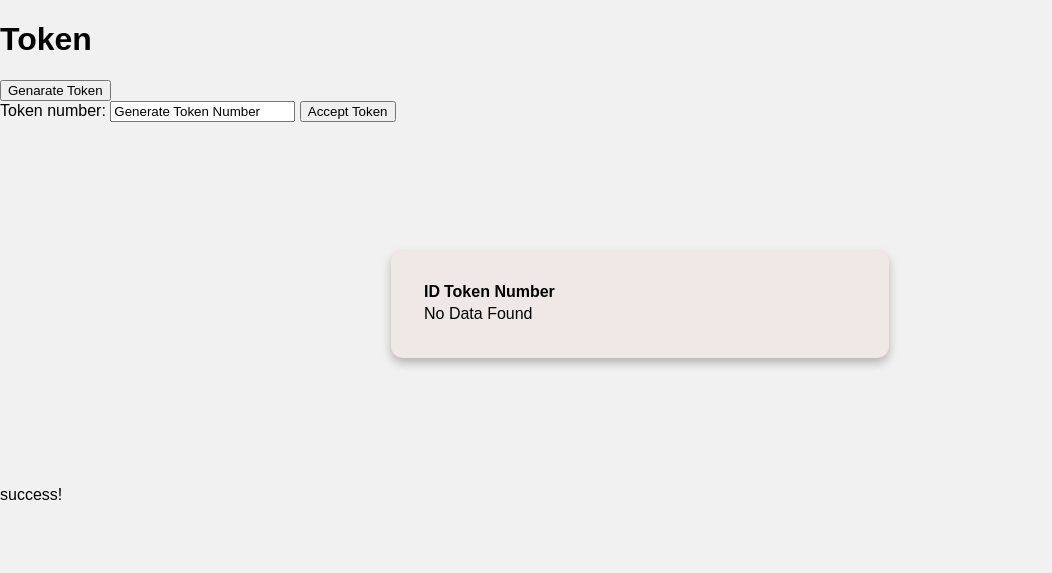
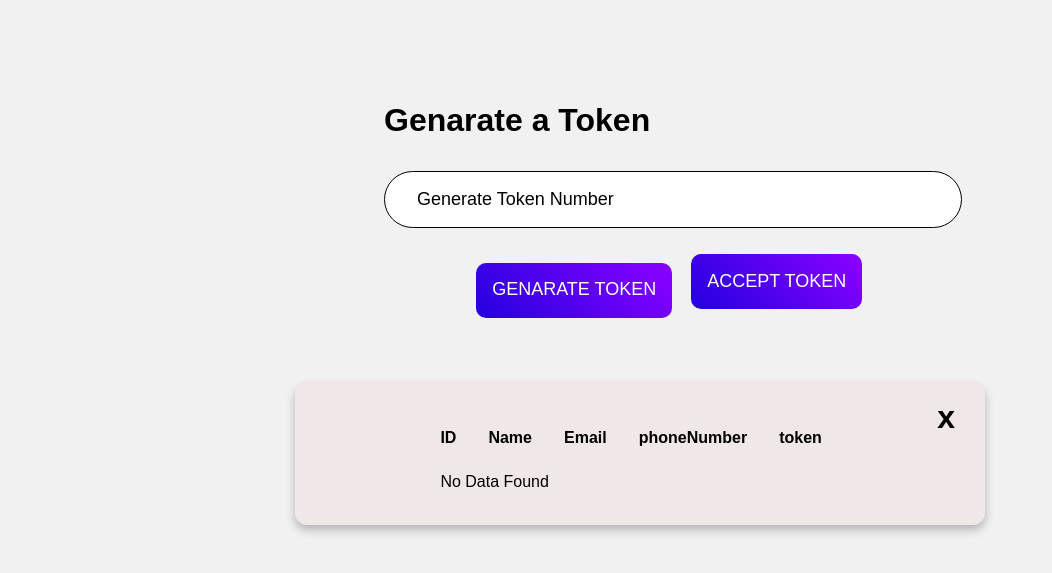
Before and after one commit to pasinduPrabhath/uok-project, a PHP site: page /token.php?token=1 in a window 1280 px wide. Shown: the top 573 px of the page, without its empty margins (0-1052 px from the left). Run offline with PHP 8.4, Linux system fonts and the light colour scheme; data that the repository does not hold is empty; some libraries are stand-ins or nearby versions.

Commit message:
roughy finished

```diff
--- a/src/adminPage.css
+++ b/src/adminPage.css
@@ -233,6 +233,15 @@ body {
   margin-top: -25%;
 
 }
+.popup th{
+  padding: 0 10px;
+}
+ .popup td{
+  padding: 0 8px;
+  padding: 6px;
+   padding-top: 9px;
+}
+
 
 .popup2{
 
@@ -255,9 +264,22 @@ body {
 
 }
 
+.popup2 th{
+  padding: 0 10px;
+}
+ .popup2 td{
+  padding: 0 8px;
+  padding: 6px;
+  padding-top: 9px;
+}
+.popup2 table{
+  margin-left: auto;
+  margin-right: auto;
+}
+
 .popupToken{
 
-  width: calc(70% / 2 - 10px);
+  width: calc(100% / 2 - 10px);
   height: 10%;
   margin: 0 20px;
   justify-content: space-between;
@@ -272,6 +294,20 @@ body {
   margin-bottom: 10%;
   margin-left: auto;
   margin-right: auto;
-  margin-top: 10%;
+  margin-top: 5%;
 
 }
+
+.popupToken td{
+  padding: 0 15px;
+  /* padding: 5px; */
+  padding-top: 5px;
+}
+.popupToken th{
+  padding: 15px;
+}
+
+.table-table-bordered{
+  margin-left: auto;
+    margin-right: auto;
+}
--- /dev/null
+++ b/src/token-style.css
@@ -0,0 +1,61 @@
+
+
+.token-class{
+    width: 40%;
+    margin-left: auto;
+    margin-right: auto;
+}
+
+.token-class h1{
+    margin-top: 20%;
+    margin-left: auto;
+    margin-right: auto;
+}
+
+.token-class button{
+    border: none;
+    background :linear-gradient(45deg,rgb(35, 1, 224),rgb(140, 1, 255));
+    color: white;
+    padding: 1rem;
+    border-radius: 10px;
+    text-align: center;
+    text-transform: uppercase;
+    font-size: 18px;
+    height: 55px;
+    cursor: pointer;
+    margin-top: -9%;
+    z-index: 2;
+    position: static;
+    display: flex;
+    margin-left: 18%;
+    /* left: 40%; */
+}
+
+input[type='submit']{
+    border: none;
+    background :linear-gradient(45deg,rgb(35, 1, 224),rgb(140, 1, 255));
+    color: white;
+    padding: 1rem;
+    border-radius: 10px;
+    text-align: center;
+    text-transform: uppercase;
+    font-size: 18px;
+    height: 55px;
+    cursor: pointer;
+    margin-top: 5%;
+    position: relative;
+    left: 60%;
+
+}
+
+input[type='text']{
+    border: 1px solid black;
+    height: 55px;
+    padding: 0 2rem;
+    width: 100%;
+    outline: none;
+    transition: background .5s;
+    font-size: 18px;
+    border-radius: 100px;
+    margin-top: 2%;
+}
--- a/src/token.php
+++ b/src/token.php
@@ -7,6 +7,7 @@
     <meta name="viewport" content="width=device-width, initial-scale=1.0" />
     <title>Token</title>
     <link rel="stylesheet" href="adminPage.css" />
+    <link rel="stylesheet" href="token-style.css">
     <?php
 include("db.php");
 ?>
@@ -23,13 +24,14 @@ include("db.php");
         alt="logo"
         align="CENTER"
       />
-    </div>
+  </div>
 
-    <h1>Token</h1>
-    <button onclick="generate_token(4)">Genarate Token</button>
+    <div class="token-class">
+
+    <h1>Genarate a Token</h1>
+
 
     <form action="#" method="post">
-      <label for="tokenNumber">Token number:</label>
       <input
         type="text"
         name="token"
@@ -37,11 +39,15 @@ include("db.php");
         value="Generate Token Number"
         onkeydown="return false"
       />
+
       <input type="submit" value="Accept Token" id="tokenAccept">
     </form>
+    <button onclick="generate_token(4)">Genarate Token</button>
 
 
-    <div id="paidpopUps" class="popupToken" >
+    </div>
+
+    <!-- <div id="paidpopUps" class="popupToken" >
         <div class="container" >
           <div class="row">
             <div class="col-sm-8">
@@ -85,8 +91,64 @@ include("db.php");
           </div>
         </div>
       </div>
-    </div>
+    </div> -->
 
+    <div id="popUps" class="popupToken" >
+        <div class="container" >
+          <h1 style = "float:right; margin-top: -2%;" id="close" onclick="hidePopUp()">x</h1>
+          <div class="row">
+            <div class="col-sm-8">
+              <?php echo $deleteMsg??''; ?>
+              <div class="table-responsive">
+                <table class="table-table-bordered">
+                  <thead>
+                    <tr>
+                      <th>ID</th>
+
+                      <th>Name</th>
+
+
+                      <th>Email</th>
+                      <th>phoneNumber</th>
+                      <th>token</th>
+                    </tr>
+                    <tr></tr><tr></tr>
+                  </thead>
+
+                  <tbody>
+                    <?php
+               if(is_array($fetchData)){
+               $sn=1;
+               foreach($fetchData as $data){
+             ?>
+                    <tr>
+                      <td><?php echo $sn; ?></td>
+                      <td><?php echo $data['name']??''; ?></td>
+
+
+                      <td><?php echo $data['parentName']??''; ?></td>
+                      <td><?php echo $data['phoneNumber']??''; ?></td>
+                      <td><?php echo $data['token']??''; ?></td>
+                    </tr>
+                    <?php
+               $sn++;}}else{ ?>
+                    <tr>
+                      <td colspan="8">
+                        <?php echo $fetchData; ?>
+                      </td>
+                    </tr>
+
+                    <tr>
+                      <?php
+             }?>
+                    </tr>
+                  </tbody>
+                </table>
+              </div>
+            </div>
+          </div>
+        </div>
+      </div>
     <?php
 include("connection.php");
 
@@ -99,7 +161,7 @@ $tokenNum = $_REQUEST['token'];
 $sql = "INSERT INTO token(token) VALUES ('$tokenNum')";
 
 if(mysqli_query($db,$sql)){
-    echo "success!";
+    // echo "success!";
 }
 else {
     echo "Error!";
```
Also changed, not shown: src/adminPage.php (+19 -25 lines), src/activeNotice.png (added), src/availableSpace.jpg (added), src/paidStudents.jpg (added), src/students.jpg (added).
